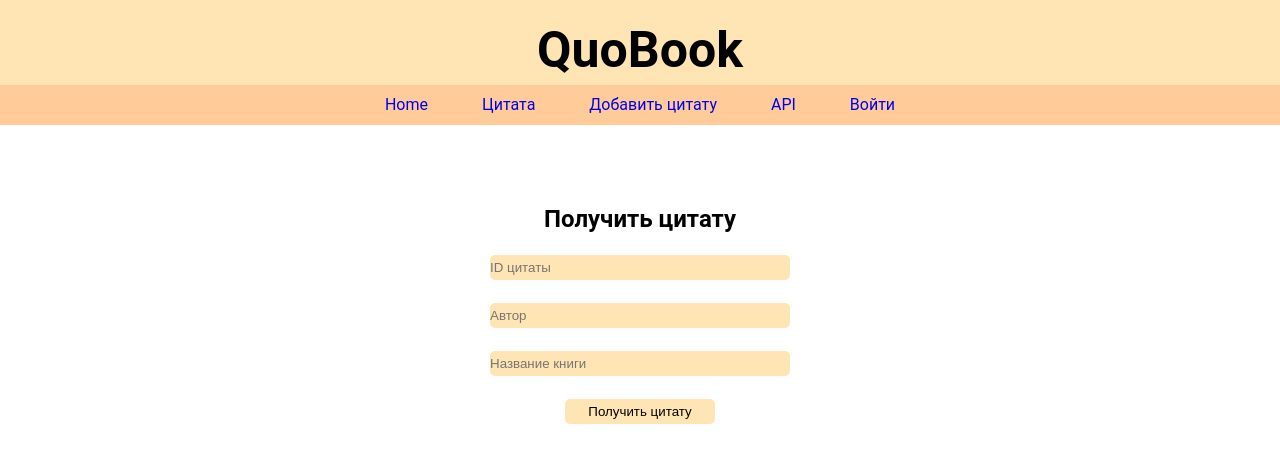
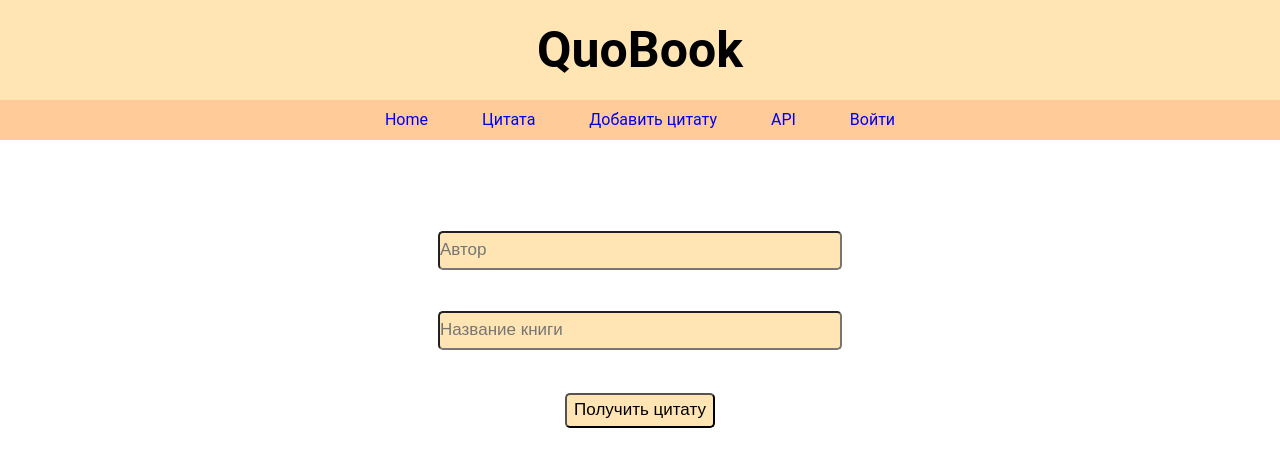
Before and after one commit to VGgog/QuoBook2.0, a Flask app: page /quote in a window 1280 px wide. Shown: the top 467 px of the page. Run offline with Flask 2, Linux system fonts and the light colour scheme.

Commit message:
Change get quote page

```diff
--- a/app/static/css/style.css
+++ b/app/static/css/style.css
@@ -18,7 +18,7 @@ body{
 h1{
 	text-align: center;
 	font-size: 50px;
-	height: 85px;
+	height: 100px;
 	background: #ffe5b4;
 	line-height: 2em;
 }
@@ -97,12 +97,15 @@ ul#links li{
 	border-radius: 5px;
 }
 input{
-	width: 300px;
-  height: 25px;
-	border: 3px, black;
+	width: 400px;
+    height: 35px;
 	background: #ffe5b4;
 	color: black;
     border-radius: 5px;
+	font-size: 17px;
+}
+input:focus{
+    outline: none;
 }
 .token{
 	padding: 25px;
@@ -162,7 +165,7 @@ input{
 	line-height: 3em
 }
 .get_quote{
-	line-height: 3em;
+	line-height: 5em;
 }
 .get_quote_button_field{
 	width: 150px;
--- a/app/templates/get_quote.html
+++ b/app/templates/get_quote.html
@@ -2,15 +2,14 @@
 
 {% block content %}
 <div class="get_quote">
-    <h2>Получить цитату</h2>
         <form action="" method="post" novalidate>
             {{ form.hidden_tag() }}
-            <p>
+            <!--p>
                 {{ form.quote_id(size=32, class_="get_quote_id_field") }}<br>
                 {% for error in form.quote_id.errors %}
                 <span style="color: #D2691E;">{{'Введите id-цитаты.'}}</span>
                 {% endfor %}
-            </p>
+            </p-->
             <p>
                 {{ form.author(size=32, class_="get_author_field") }}<br>
                 {% for error in form.author.errors %}
```
Lines whose indentation alone changed are shown as unchanged.
